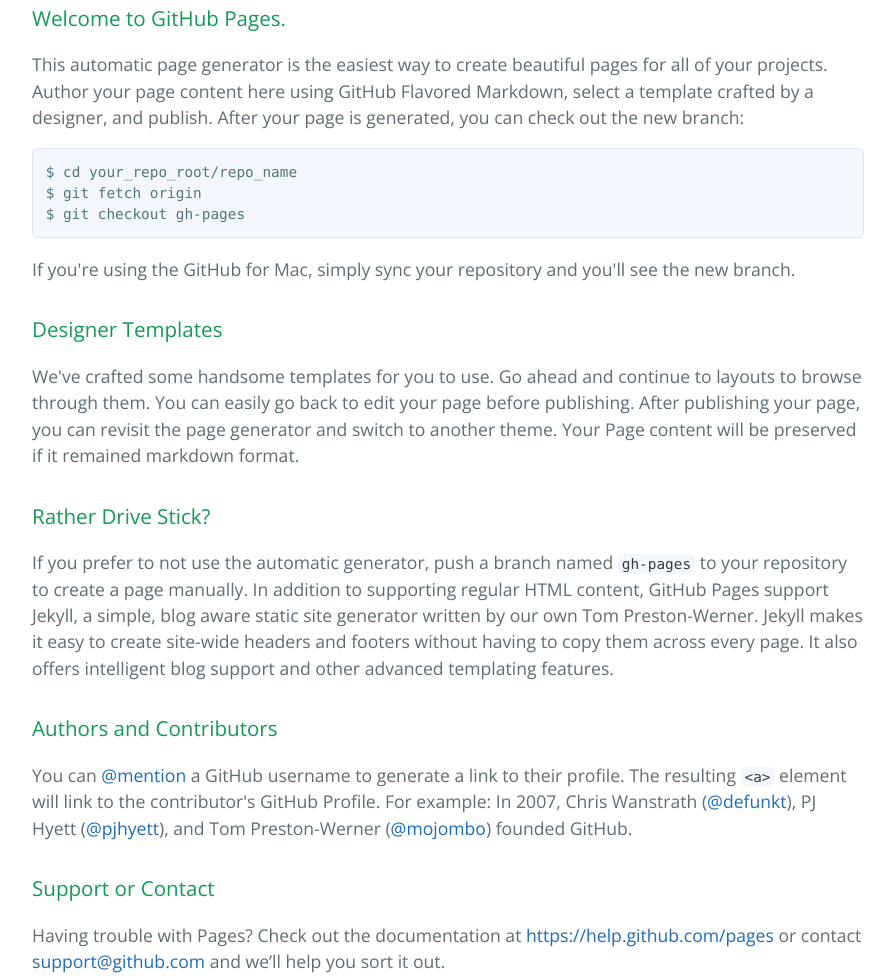
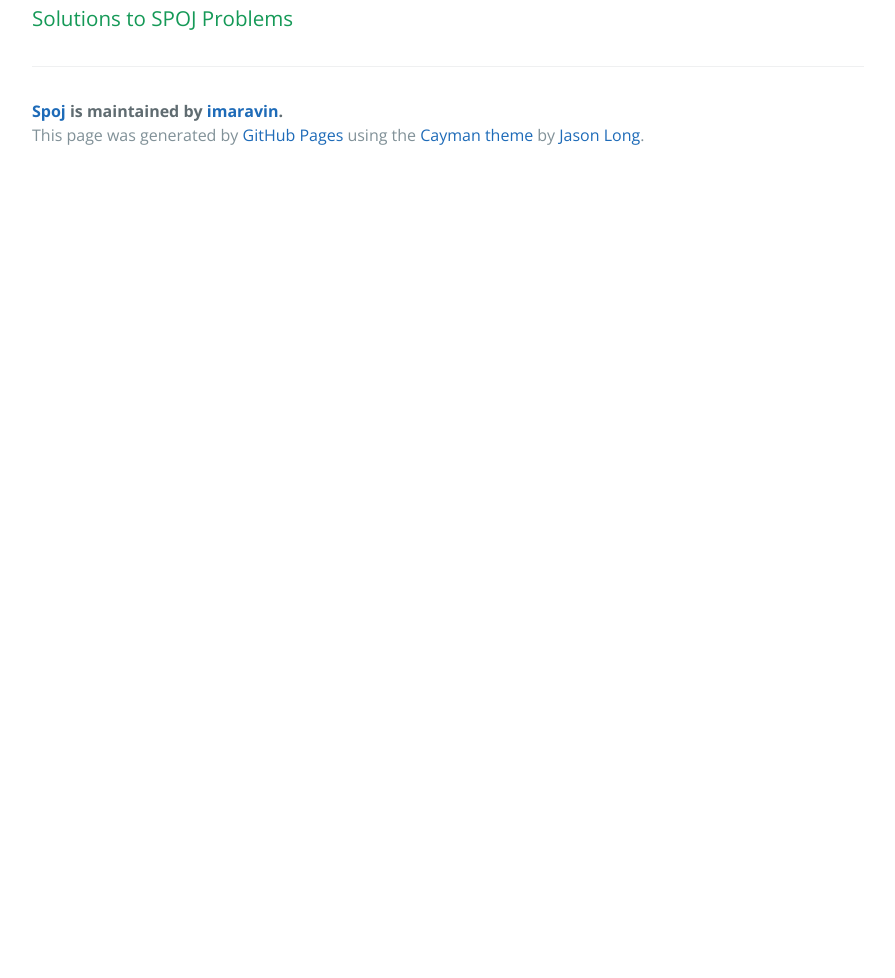
Before and after one commit to imaravin/SPOJ, a plain HTML site: page index.html in a window 1280 px wide. Shown: the part 365-1343 px from the top of the page, without its empty margins (192-1087 px from the left). After the commit the page ends 800 px from the top, so only its background shows below. Drawn offline with nearby package versions, Linux system fonts and the light colour scheme.

```diff
--- a/index.html
+++ b/index.html
@@ -20,36 +20,7 @@
 
     <section class="main-content">
       <h3>
-<a id="welcome-to-github-pages" class="anchor" href="#welcome-to-github-pages" aria-hidden="true"><span class="octicon octicon-link"></span></a>Welcome to GitHub Pages.</h3>
-
-<p>This automatic page generator is the easiest way to create beautiful pages for all of your projects. Author your page content here using GitHub Flavored Markdown, select a template crafted by a designer, and publish. After your page is generated, you can check out the new branch:</p>
-
-<pre><code>$ cd your_repo_root/repo_name
-$ git fetch origin
-$ git checkout gh-pages
-</code></pre>
-
-<p>If you're using the GitHub for Mac, simply sync your repository and you'll see the new branch.</p>
-
-<h3>
-<a id="designer-templates" class="anchor" href="#designer-templates" aria-hidden="true"><span class="octicon octicon-link"></span></a>Designer Templates</h3>
-
-<p>We've crafted some handsome templates for you to use. Go ahead and continue to layouts to browse through them. You can easily go back to edit your page before publishing. After publishing your page, you can revisit the page generator and switch to another theme. Your Page content will be preserved if it remained markdown format.</p>
-
-<h3>
-<a id="rather-drive-stick" class="anchor" href="#rather-drive-stick" aria-hidden="true"><span class="octicon octicon-link"></span></a>Rather Drive Stick?</h3>
-
-<p>If you prefer to not use the automatic generator, push a branch named <code>gh-pages</code> to your repository to create a page manually. In addition to supporting regular HTML content, GitHub Pages support Jekyll, a simple, blog aware static site generator written by our own Tom Preston-Werner. Jekyll makes it easy to create site-wide headers and footers without having to copy them across every page. It also offers intelligent blog support and other advanced templating features.</p>
-
-<h3>
-<a id="authors-and-contributors" class="anchor" href="#authors-and-contributors" aria-hidden="true"><span class="octicon octicon-link"></span></a>Authors and Contributors</h3>
-
-<p>You can <a href="https://github.com/blog/821" class="user-mention">@mention</a> a GitHub username to generate a link to their profile. The resulting <code>&lt;a&gt;</code> element will link to the contributor's GitHub Profile. For example: In 2007, Chris Wanstrath (<a href="https://github.com/defunkt" class="user-mention">@defunkt</a>), PJ Hyett (<a href="https://github.com/pjhyett" class="user-mention">@pjhyett</a>), and Tom Preston-Werner (<a href="https://github.com/mojombo" class="user-mention">@mojombo</a>) founded GitHub.</p>
-
-<h3>
-<a id="support-or-contact" class="anchor" href="#support-or-contact" aria-hidden="true"><span class="octicon octicon-link"></span></a>Support or Contact</h3>
-
-<p>Having trouble with Pages? Check out the documentation at <a href="https://help.github.com/pages">https://help.github.com/pages</a> or contact <a href="mailto:support@github.com">support@github.com</a> and we’ll help you sort it out.</p>
+<a id="solutions-to-spoj-problems" class="anchor" href="#solutions-to-spoj-problems" aria-hidden="true"><span class="octicon octicon-link"></span></a>Solutions to SPOJ Problems</h3>
 
       <footer class="site-footer">
         <span class="site-footer-owner"><a href="https://github.com/imaravin/SPOJ">Spoj</a> is maintained by <a href="https://github.com/imaravin">imaravin</a>.</span>
```
Also changed, not shown: params.json (+1 -1 lines).
